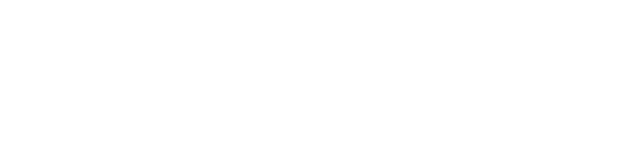
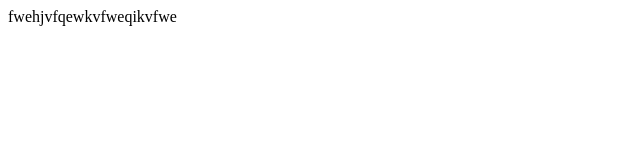
Before and after one commit to Amy1435/-exercise-001-git-clone-, a plain HTML site: page index.html in a window 1280 px wide. Shown: the whole page, without its empty margins (0-640 px from the left). Drawn offline with Linux system fonts and the light colour scheme.

Commit message:
Hello it4s mee

```diff
--- a/index.html
+++ b/index.html
@@ -6,6 +6,6 @@
         <title>Document</title>
     </head>
     <body>
-        <header></header>
+        <header>fwehjvfqewkvfweqikvfwe</header>
     </body>
 </html>
```
